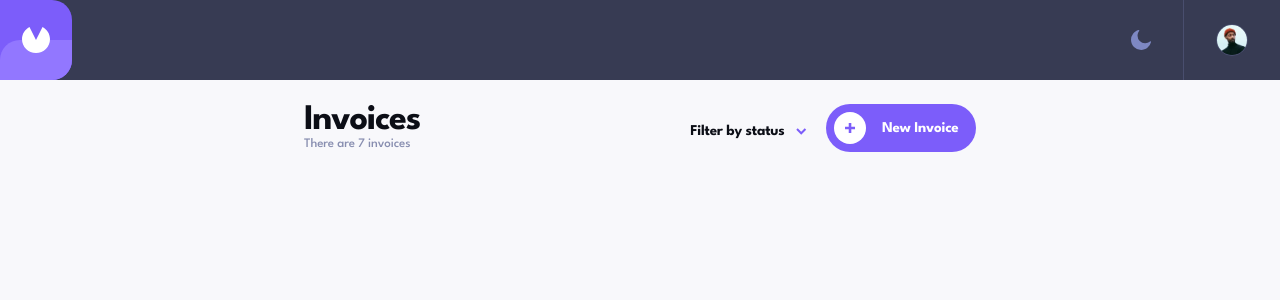
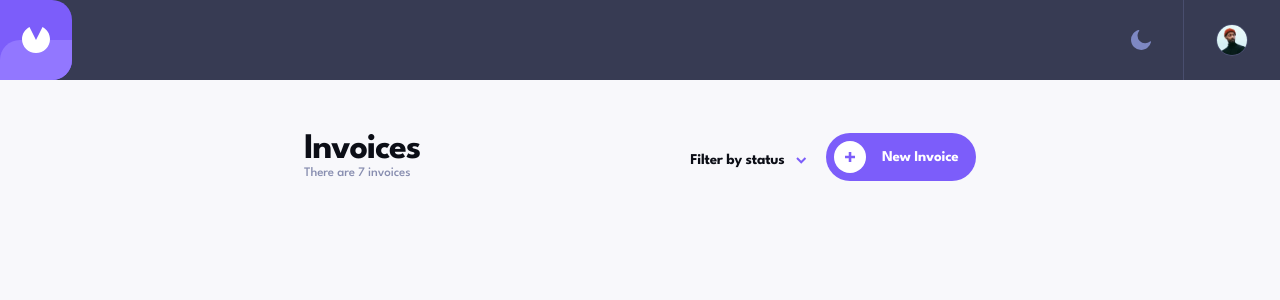
Before and after one commit to dbslapitan/fem-invoice, an Angular app: page / in a window 1280 px wide. Shown: the top 300 px of the page. Built offline with nearby package versions, Linux system fonts and the light colour scheme.

Commit message:
Fix Margin on TItle

```diff
--- a/src/app/invoices-home/invoices-home-tablet.component.css
+++ b/src/app/invoices-home/invoices-home-tablet.component.css
@@ -1,6 +1,7 @@
 @media only screen and (min-width: 768px){
   :host{
     height: 3.4375rem;
+    margin-top: 3.8125rem;
     width: 42rem;
   }
 
```
